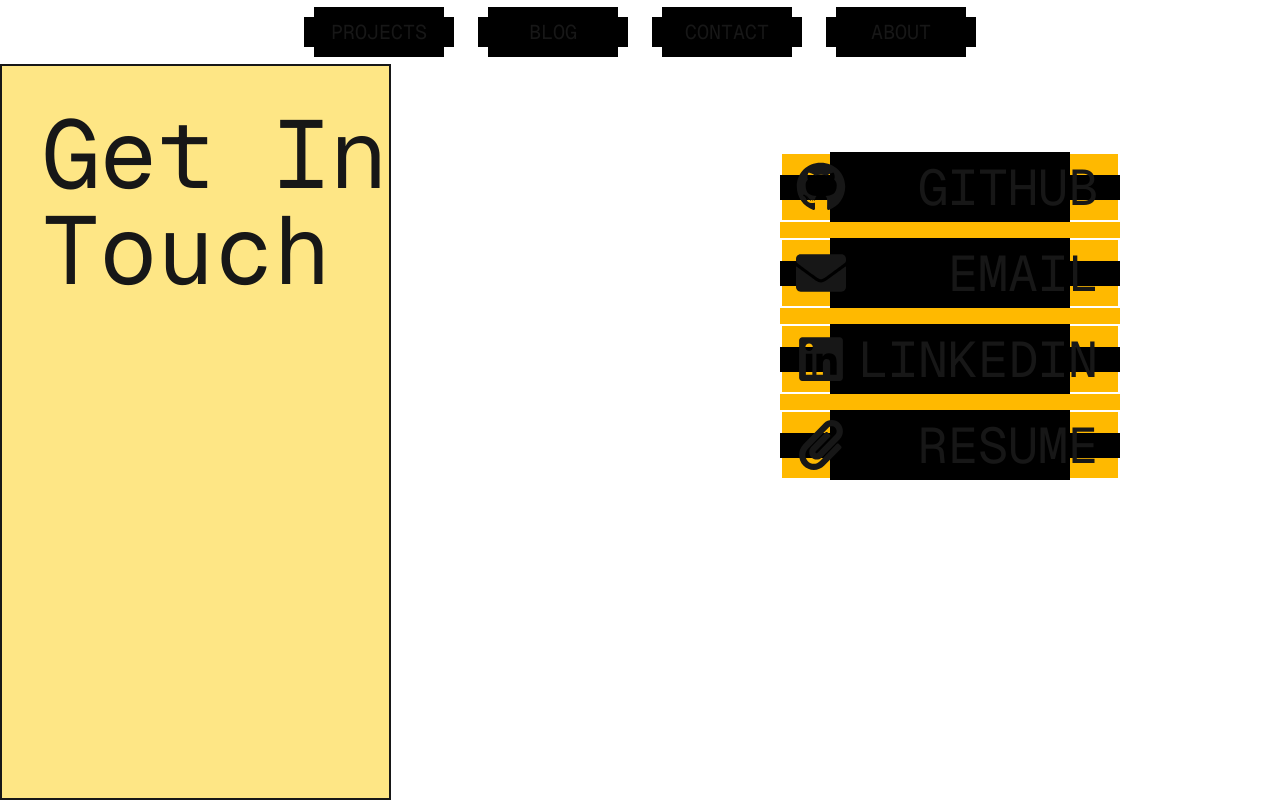
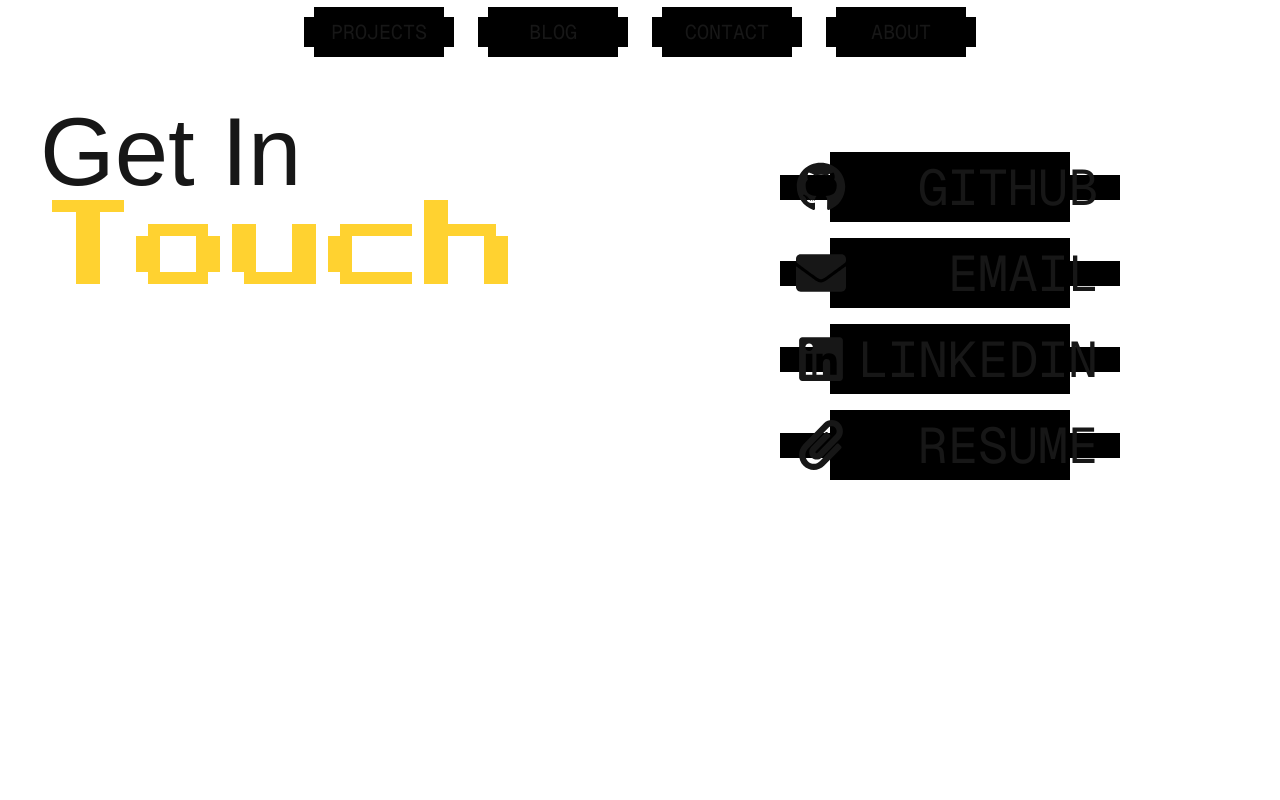
Before and after one commit to Chad1704/Chad_katz_Site, a Next.js app in the folder chad_site/: page / in a window 1280 px wide. Built offline with nearby package versions, Linux system fonts and the light colour scheme.

Commit message:
push fonts
some fonts added

```diff
--- a/chad_site/src/app/contact.jsx
+++ b/chad_site/src/app/contact.jsx
@@ -24,14 +24,14 @@
   return (
     <div className="flex h-full  ">
 
-      <div className='flex  border-2 0 w-screen bg-amber-200'>
-        <h1 className='text-8xl font-mono text-left  mt-10 ml-10'>Get In Touch</h1>
+      <div className='flex  border- 0 w-screen '>
+        <h1 className='text-8xl  text-left  mt-10 ml-10'>Get In <br /> <div className=' text-amber-300 p2' >Touch</div> </h1>
       </div>
 
-      <div className="flex  flex-col   items-center justify-center h-fit w-full bg-gradient-to-b from-amber-600 to-amber-400">
+      <div className="flex  flex-col   items-center justify-center h-fit bg-gradient-to-b ">
 
       </div>
-      <div className="flex flex-col  items-center  mt-22 bg-amber-400  h-fit gap-4 font-mono mr-40  ">
+      <div className="flex flex-col  items-center  mt-22   h-fit gap-4 font-mono mr-40  ">
         {menuItems.map((item, index) => (
           <a
             key={item.text}
--- a/chad_site/src/app/globals.css
+++ b/chad_site/src/app/globals.css
@@ -1,5 +1,27 @@
 @import "tailwindcss";
 
+@font-face {
+  font-family: 'dot';
+  src: url('/fonts/DOTFONTS.TTF') format('truetype');
+  font-weight: normal;
+  font-style: normal;
+}
+
+@font-face {
+  font-family: 'p2';
+  src: url('/fonts/PressStart2P-Regular.ttf') format('truetype');
+  font-weight: normal;
+  font-style: normal;
+}
+
+
+.dot {
+  font-family: 'dot', sans-serif;
+}
+
+.p2 {
+  font-family: 'p2', sans-serif;
+}
 
 
 .btn {
```
Also changed, not shown: chad_site/public/fonts/DOTFONTS.TTF (added), chad_site/public/fonts/PressStart2P-Regular.ttf (added).
